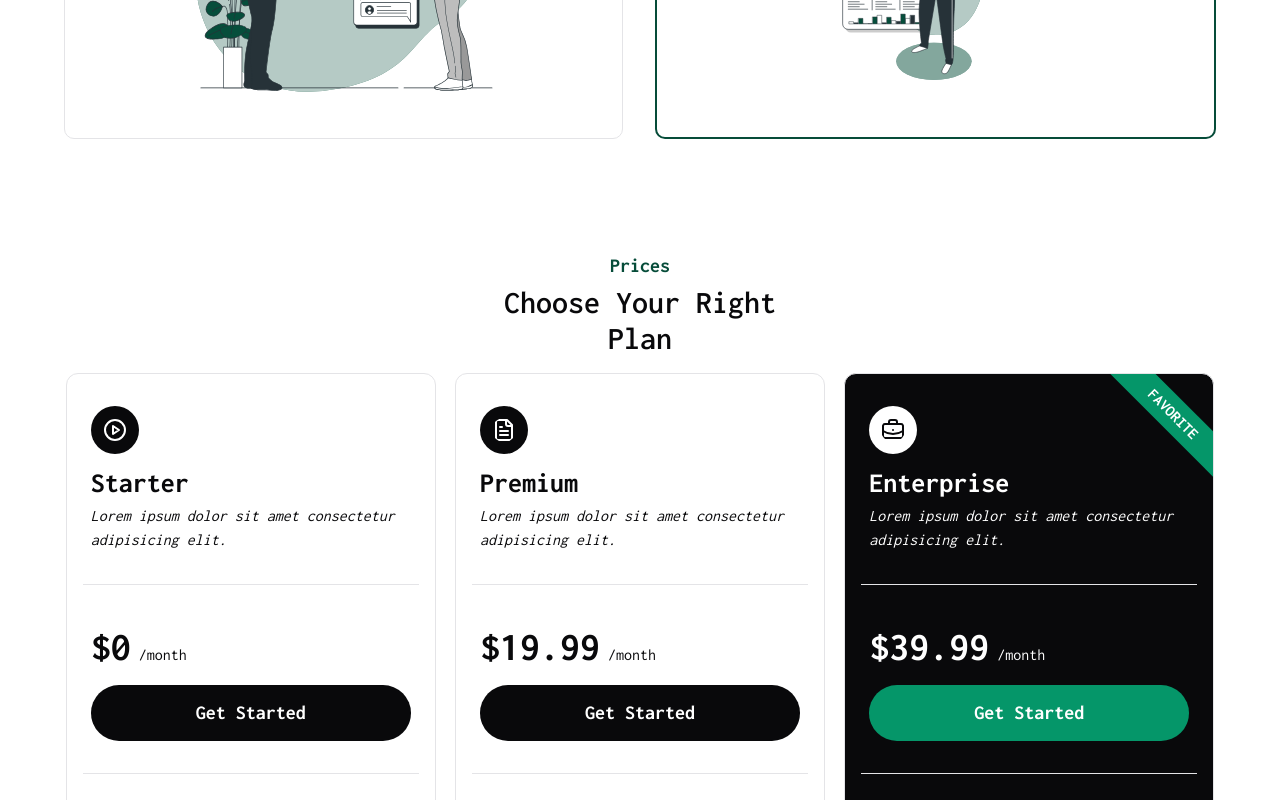
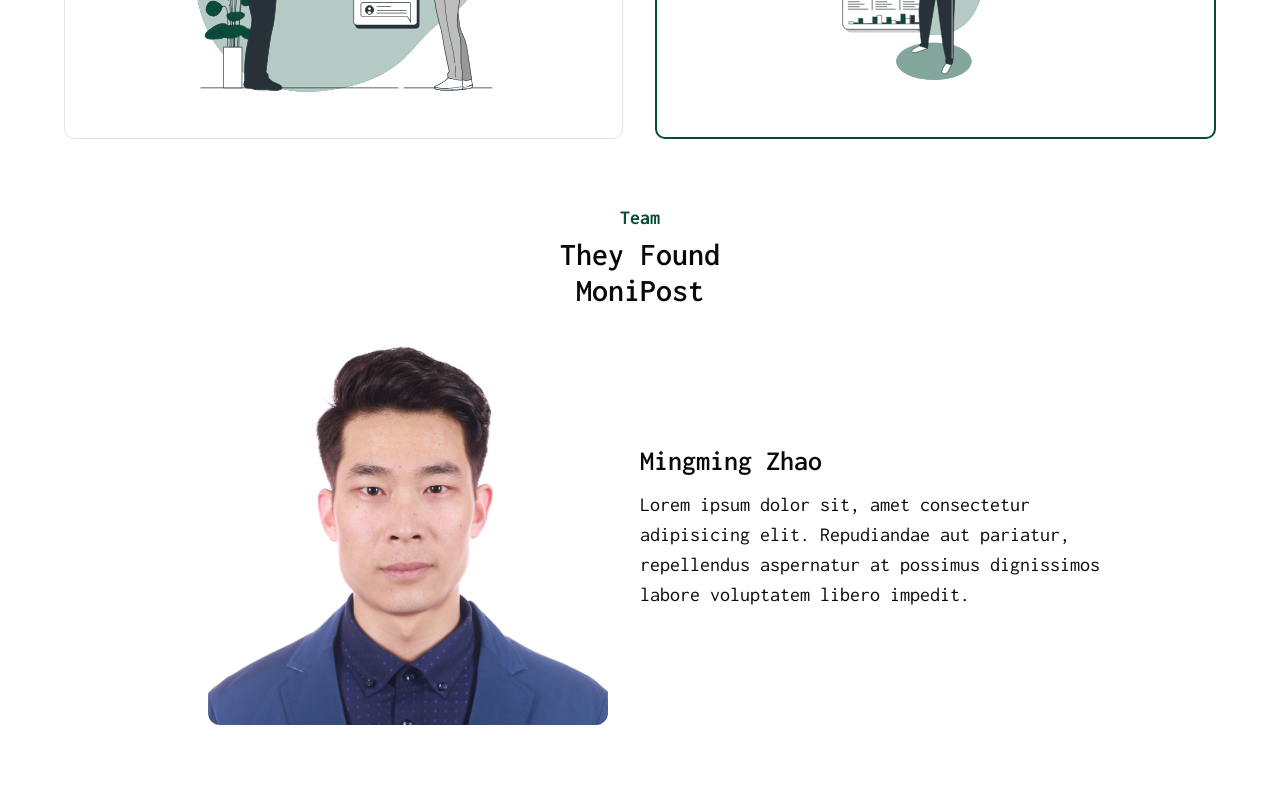
Before and after one commit to SebastienLaurentt/MoniPost, a Next.js app: page / in a window 1280 px wide. Shown: the part 1820-2620 px from the top of the page. Built offline with nearby package versions, Linux system fonts and the light colour scheme.

Commit message:
add section team

```diff
--- a/app/page.tsx
+++ b/app/page.tsx
@@ -1,9 +1,9 @@
 import Hero from "@/components/Hero";
 import Background from "@/components/Sections/Background";
+import Faq from "@/components/Sections/Faq";
 import Models from "@/components/Sections/Models";
-import Faq from "@/components/Sections/Faq";
-import PosturalArgument from "@/components/Sections/PosturalArgument";
 import Price from "@/components/Sections/Price";
+import Team from "@/components/Sections/Team";
 
 export default function Home() {
   return (
@@ -11,6 +11,7 @@ export default function Home() {
       <Hero />
       <Background />
       <Models />
+      <Team />
       {/* <PosturalArgument /> */}
       <Price />
       <Faq />
--- /dev/null
+++ b/components/Sections/Team.tsx
@@ -0,0 +1,37 @@
+import Image from "next/image";
+import FounderImg from "../../public/images/Founder.jpg";
+import Section from "../Section";
+
+const Team = () => {
+  return (
+    <Section classname="mt-12 xl:mt-16">
+      <div className="2xl:px-28">
+        <div className="mb-4 flex flex-col items-center text-center">
+          <h2 className="">Team</h2>
+          <h3 className="md:w-[300px]">They Found MoniPost</h3>
+        </div>
+        <div className="flex flex-col md:w-full md:flex-row md:items-center md:justify-center lg:px-12 xl:px-28">
+          <div className=" mb-2  md:mx-auto md:mb-0 md:w-1/2 md:px-8  ">
+            <Image
+              src={FounderImg}
+              alt="Founder profil pic"
+              className="rounded-xl"
+            />
+          </div>
+          <div className="md:w-1/2">
+            <span className="text-lg font-semibold lg:text-xl">
+              Mingming Zhao
+            </span>
+            <p className="md:mt-2 lg:text-md">
+              Lorem ipsum dolor sit, amet consectetur adipisicing elit.
+              Repudiandae aut pariatur, repellendus aspernatur at possimus
+              dignissimos labore voluptatem libero impedit.
+            </p>
+          </div>
+        </div>
+      </div>
+    </Section>
+  );
+};
+
+export default Team;
```
Also changed, not shown: public/images/Founder.jpg (added), 1 other file (tests, documents, lock files or other folders).
